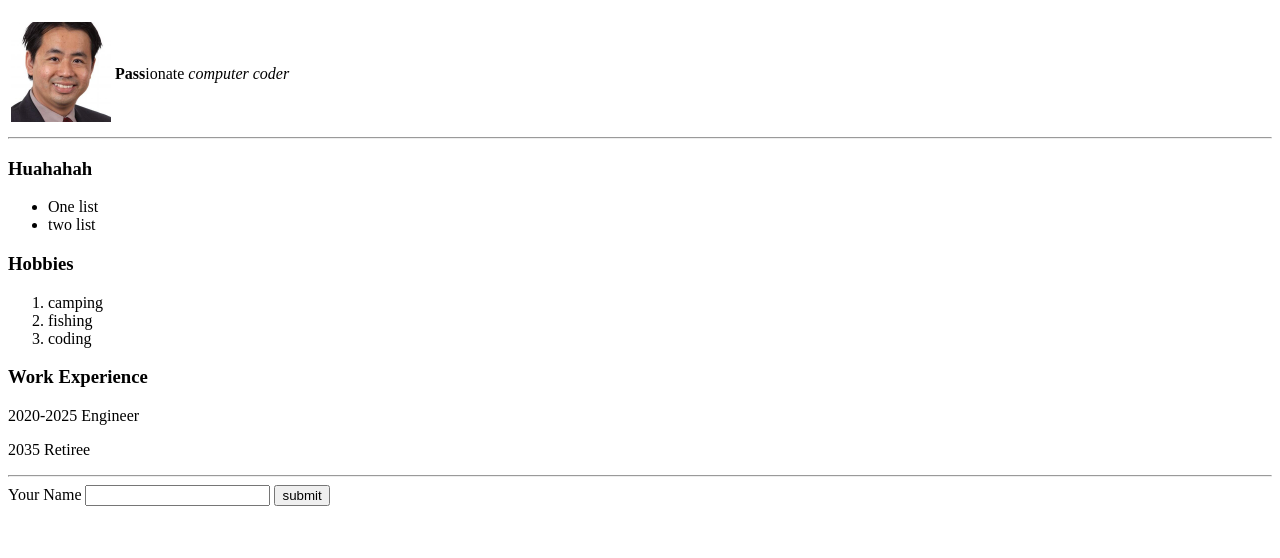
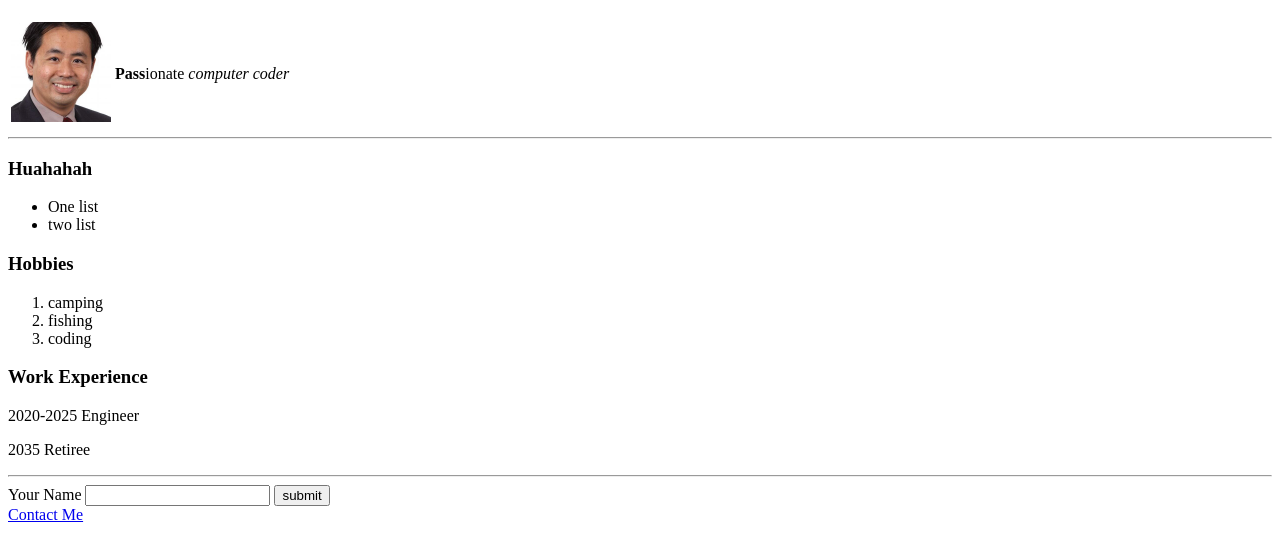
Before and after one commit to padiyoyo/learnweb, a plain HTML site: page index.html in a window 1280 px wide. Shown: the part 62-620 px from the top of the page. Drawn offline with Linux system fonts and the light colour scheme.

Commit message:
Update index.html

```diff
--- a/index.html
+++ b/index.html
@@ -40,6 +40,8 @@
 
 
 </form>
-</body>
+
+  <a href="contact_me.html">Contact Me</a>
+  </body>
 
 </html>
```
